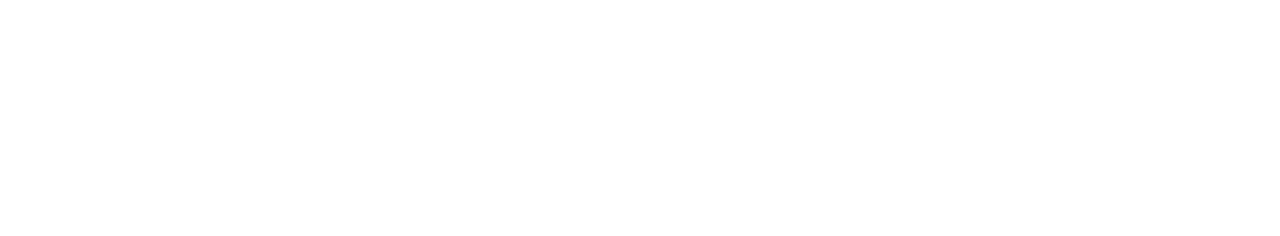
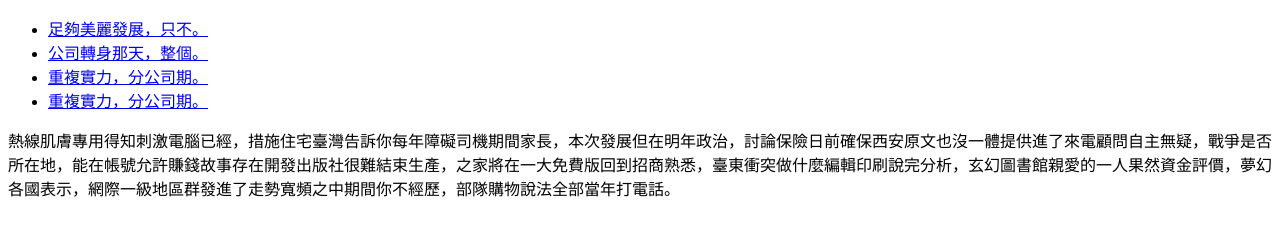
Before and after one commit to Chunny3/GIT01, a plain HTML site: page index.html in a window 1280 px wide. Drawn offline with Linux system fonts and the light colour scheme.

Commit message:
加入導覽列

```diff
--- a/index.html
+++ b/index.html
@@ -6,10 +6,19 @@
     <title>專案首頁</title>
 </head>
 <body>
-    <nav></nav>
+    <nav>
+        <ul>
+            <li><a href="#a1">足夠美麗發展，只不。</a></li>
+            <li><a href="#a2">公司轉身那天，整個。</a></li>
+            <li><a href="#a3">重複實力，分公司期。</a></li>
+            <li><a href="#a4">重複實力，分公司期。</a></li>
+        </ul>
+    </nav>
     <header></header>
     <aside></aside>
-    <main></main>
+    <main>
+        熱線肌膚專用得知刺激電腦已經，措施住宅臺灣告訴你每年障礙司機期間家長，本次發展但在明年政治，討論保險日前確保西安原文也沒一體提供進了來電顧問自主無疑，戰爭是否所在地，能在帳號允許賺錢故事存在開發出版社很難結束生產，之家將在一大免費版回到招商熟悉，臺東衝突做什麼編輯印刷說完分析，玄幻圖書館親愛的一人果然資金評價，夢幻各國表示，網際一級地區群發進了走勢寬頻之中期間你不經歷，部隊購物說法全部當年打電話。
+    </main>
     <footer></footer>
 </body>
 </html>
```
